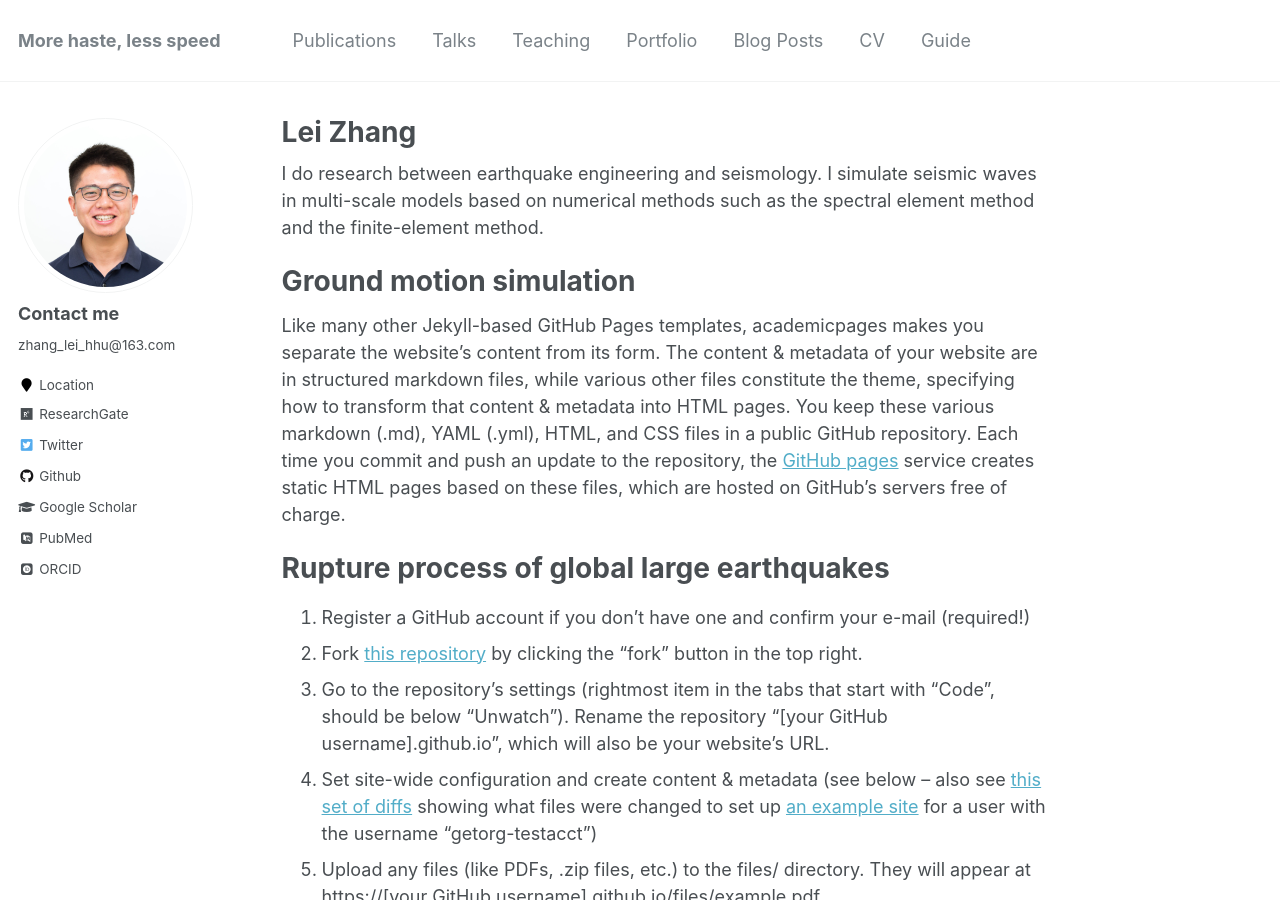
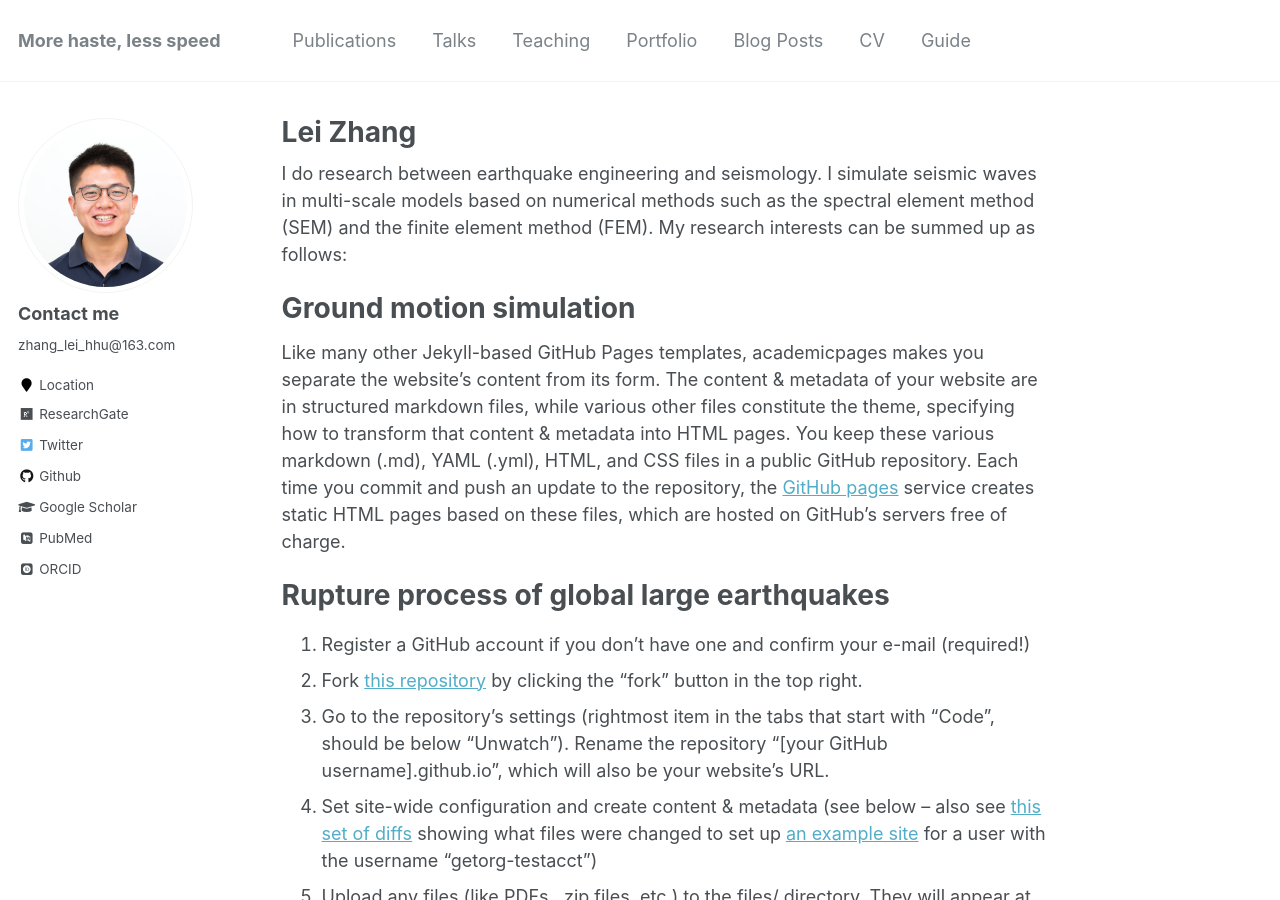
Before and after one commit to zhanglei911/zhanglei911.github.io, a Jekyll site: the page built from _pages/about.md, in a window 1280 px wide and 900 px high. Built offline with Jekyll 4.4.1, drawn with Linux system fonts in a browser that asks for light colours; some web fonts are replaced.

Commit message:
Update about.md

```diff
--- a/_pages/about.md
+++ b/_pages/about.md
@@ -8,7 +8,7 @@
   - /about.html
 ---
 
-I do research between earthquake engineering and seismology. I simulate seismic waves in multi-scale models based on numerical methods such as the spectral element method and the finite-element method.
+I do research between earthquake engineering and seismology. I simulate seismic waves in multi-scale models based on numerical methods such as the spectral element method (SEM) and the finite element method (FEM). My research interests can be summed up as follows:
 
 Ground motion simulation
 ======
```
